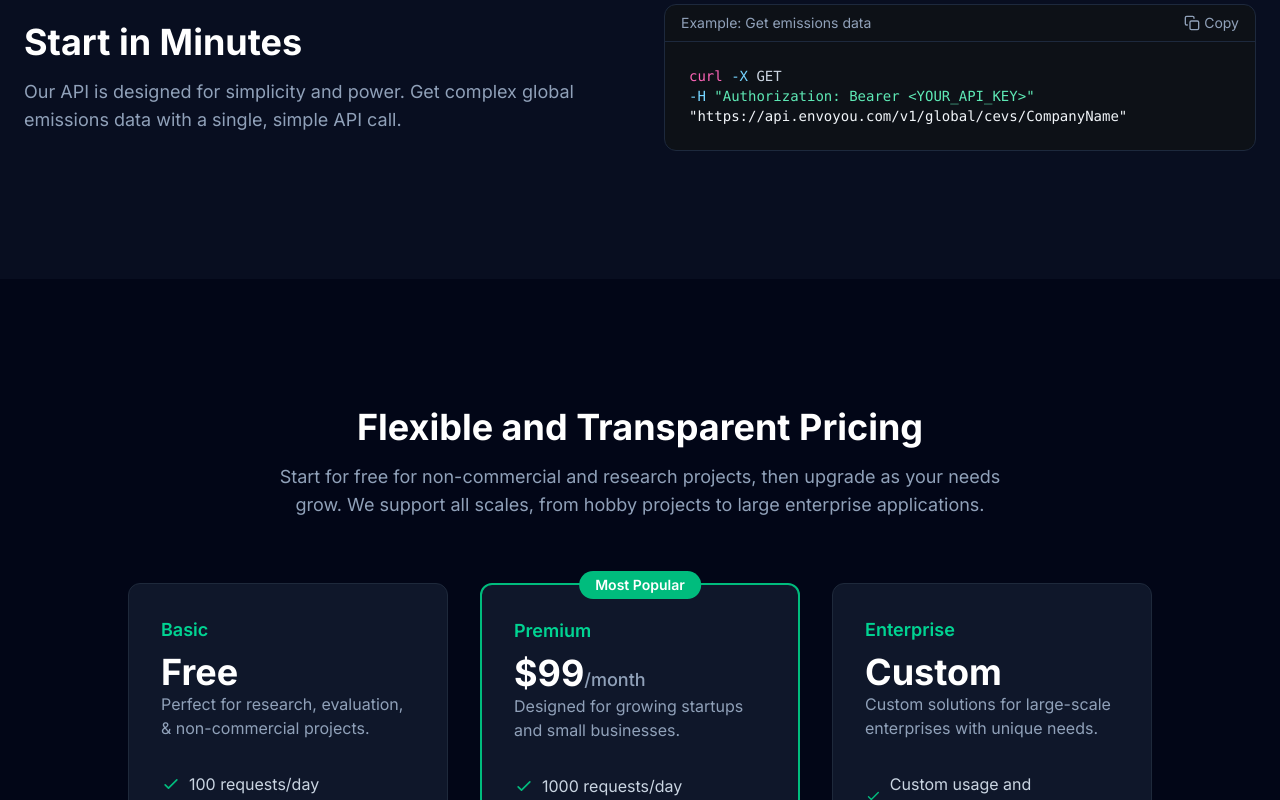
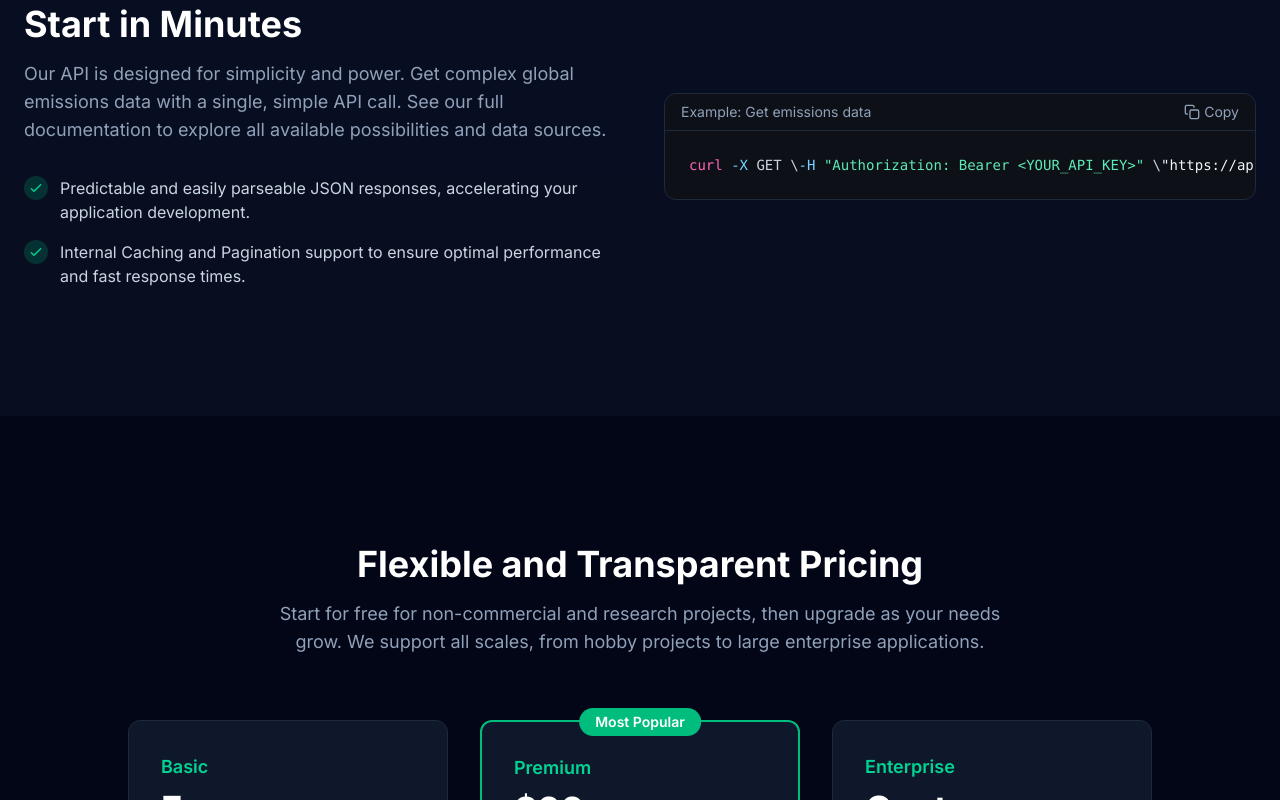
Before and after one commit to hk-dev13/envoyou-page-react, a React (Vite) app: page / in a window 1280 px wide. Shown: the part 4140-4940 px from the top of the page. Built offline with nearby package versions, Linux system fonts and the light colour scheme.

Commit message:
Refactor CodeExampleSection and PricingSection: Update content and improve layout; change request limits from daily to hourly. Remove unused scroll-reveal styles from index.css.

```diff
--- a/src/components/CodeExampleSection.jsx
+++ b/src/components/CodeExampleSection.jsx
@@ -26,35 +26,37 @@ const CodeExampleSection = () => {
   };
 
   return (
-    <section id="docs" className="py-20 sm:py-32 bg-slate-900/50" data-aos="fade-up">
+    <section id="docs" className="py-20 sm:py-32 bg-slate-900/50">
             <div className="container mx-auto px-6">
                 <div className="grid grid-cols-1 lg:grid-cols-2 gap-12 items-center">
-          <div>
+                    <div data-aos="fade-up">
                         <h3 className="text-3xl md:text-4xl font-bold text-white">Start in Minutes</h3>
                         <p className="mt-4 text-lg text-slate-400">
-              Our API is designed for simplicity and power. Get complex global emissions data with a single, simple API call.
+                            Our API is designed for simplicity and power. Get complex global emissions data with a single, simple API call. See our full documentation to explore all available possibilities and data sources.
                         </p>
-            {/* ... Konten lainnya ... */}
+                        <div className="mt-8 space-y-4">
+                            <div className="flex items-start space-x-3">
+                                <div className="w-6 h-6 rounded-full bg-emerald-500/20 flex items-center justify-center flex-shrink-0"><svg className="w-4 h-4 text-emerald-400" fill="none" stroke="currentColor" viewBox="0 0 24 24"><path strokeLinecap="round" strokeLinejoin="round" strokeWidth="2" d="M5 13l4 4L19 7"></path></svg></div>
+                                <p className="text-slate-300">Predictable and easily parseable JSON responses, accelerating your application development.</p>
                             </div>
-          <div>
+                            <div className="flex items-start space-x-3">
+                               <div className="w-6 h-6 rounded-full bg-emerald-500/20 flex items-center justify-center flex-shrink-0"><svg className="w-4 h-4 text-emerald-400" fill="none" stroke="currentColor" viewBox="0 0 24 24"><path strokeLinecap="round" strokeLinejoin="round" strokeWidth="2" d="M5 13l4 4L19 7"></path></svg></div>
+                                <p className="text-slate-300">Internal Caching and Pagination support to ensure optimal performance and fast response times.</p>
+                            </div>
+                        </div>
+                    </div>
+                    <div data-aos="fade-up" data-aos-delay="200">
                         <div className="bg-[#0D1117] rounded-xl border border-slate-800 overflow-hidden">
                             <div className="px-4 py-2 border-b border-slate-800 flex justify-between items-center">
                                 <span className="text-sm text-slate-400">Example: Get emissions data</span>
-                <button
-                  onClick={handleCopy}
-                  className={`text-sm hover:text-white transition-colors flex items-center space-x-1 ${copyButtonText === 'Copied!' ? 'text-emerald-400' : 'text-slate-400'}`}
-                >
+                                <button id="copyBtn" className="text-sm text-slate-400 hover:text-white transition-colors flex items-center space-x-1">
                                     <svg xmlns="http://www.w3.org/2000/svg" width="16" height="16" viewBox="0 0 24 24" fill="none" stroke="currentColor" strokeWidth="2" strokeLinecap="round" strokeLinejoin="round"><rect x="9" y="9" width="13" height="13" rx="2" ry="2"></rect><path d="M5 15H4a2 2 0 0 1-2-2V4a2 2 0 0 1 2-2h9a2 2 0 0 1 2 2v1"></path></svg>
-                  <span>{copyButtonText}</span>
+                                    <span id="copyBtnText">Copy</span>
                                 </button>
                             </div>
-              <pre ref={codeBlockRef} className="p-6 text-sm overflow-x-auto">
-                <code className="language-bash">
-                  <span className="text-pink-400">curl</span> <span className="text-sky-300">-X</span> GET<br />
-                  <span className="text-sky-300">-H</span> <span className="text-emerald-300">"Authorization: Bearer &lt;YOUR_API_KEY&gt;"</span><br />
-                  <span className="text-slate-100">"https://api.envoyou.com/v1/global/cevs/CompanyName"</span>
-                </code>
-              </pre>
+                            <pre className="p-6 text-sm overflow-x-auto" id="codeBlock"><code className="language-bash"><span className="text-pink-400">curl</span> <span className="text-sky-300">-X</span> GET \
+  <span className="text-sky-300">-H</span> <span className="text-emerald-300">"Authorization: Bearer &lt;YOUR_API_KEY&gt;"</span> \
+  <span className="text-slate-100">"https://api.envoyou.com/v1/global/cevs/CompanyName"</span></code></pre>
                         </div>
                     </div>
                 </div>
--- a/src/components/PricingSection.jsx
+++ b/src/components/PricingSection.jsx
@@ -18,7 +18,7 @@ const PricingSection = () => {
                         <p className="mt-2 text-4xl font-bold text-white">Free</p>
                         <p className="text-slate-400">Perfect for research, evaluation, & non-commercial projects.</p>
                         <ul className="mt-8 space-y-4 text-slate-300 flex-grow">
-                            <li className="flex items-center"><svg className="w-5 h-5 text-emerald-500 mr-2" fill="none" stroke="currentColor" viewBox="0 0 24 24"><path strokeLinecap="round" strokeLinejoin="round" strokeWidth="2" d="M5 13l4 4L19 7"></path></svg>100 requests/day</li>
+                            <li className="flex items-center"><svg className="w-5 h-5 text-emerald-500 mr-2" fill="none" stroke="currentColor" viewBox="0 0 24 24"><path strokeLinecap="round" strokeLinejoin="round" strokeWidth="2" d="M5 13l4 4L19 7"></path></svg>100 requests/hour</li>
                             <li className="flex items-center"><svg className="w-5 h-5 text-emerald-500 mr-2" fill="none" stroke="currentColor" viewBox="0 0 24 24"><path strokeLinecap="round" strokeLinejoin="round" strokeWidth="2" d="M5 13l4 4L19 7"></path></svg>Access to core emissions & country data</li>
                             <li className="flex items-center"><svg className="w-5 h-5 text-emerald-500 mr-2" fill="none" stroke="currentColor" viewBox="0 0 24 24"><path strokeLinecap="round" strokeLinejoin="round" strokeWidth="2" d="M5 13l4 4L19 7"></path></svg>Support via the GitHub community</li>
                         </ul>
@@ -31,7 +31,7 @@ const PricingSection = () => {
                         <p className="mt-2 text-4xl font-bold text-white">$99<span className="text-lg font-medium text-slate-400">/month</span></p>
                         <p className="text-slate-400">Designed for growing startups and small businesses.</p>
                         <ul className="mt-8 space-y-4 text-slate-300 flex-grow">
-                            <li className="flex items-center"><svg className="w-5 h-5 text-emerald-500 mr-2" fill="none" stroke="currentColor" viewBox="0 0 24 24"><path strokeLinecap="round" strokeLinejoin="round" strokeWidth="2" d="M5 13l4 4L19 7"></path></svg>1000 requests/day</li>
+                            <li className="flex items-center"><svg className="w-5 h-5 text-emerald-500 mr-2" fill="none" stroke="currentColor" viewBox="0 0 24 24"><path strokeLinecap="round" strokeLinejoin="round" strokeWidth="2" d="M5 13l4 4L19 7"></path></svg>1000 requests/hour</li>
                             <li className="flex items-center"><svg className="w-5 h-5 text-emerald-500 mr-2" fill="none" stroke="currentColor" viewBox="0 0 24 24"><path strokeLinecap="round" strokeLinejoin="round" strokeWidth="2" d="M5 13l4 4L19 7"></path></svg>All features from the Basic plan</li>
                             <li className="flex items-center"><svg className="w-5 h-5 text-emerald-500 mr-2" fill="none" stroke="currentColor" viewBox="0 0 24 24"><path strokeLinecap="round" strokeLinejoin="round" strokeWidth="2" d="M5 13l4 4L19 7"></path></svg>Access to analytics & CEVS scores</li>
                             <li className="flex items-center"><svg className="w-5 h-5 text-emerald-500 mr-2" fill="none" stroke="currentColor" viewBox="0 0 24 24"><path strokeLinecap="round" strokeLinejoin="round" strokeWidth="2" d="M5 13l4 4L19 7"></path></svg>Priority support via email</li>
--- a/src/index.css
+++ b/src/index.css
@@ -23,13 +23,4 @@
     transform: translateY(-5px);
     box-shadow: 0 10px 25px -5px rgba(16, 185, 129, 0.1);
   }
-  .scroll-reveal {
-    opacity: 0;
-    transform: translateY(30px);
-    transition: opacity 0.6s ease-out, transform 0.6s ease-out;
-  }
-  .scroll-reveal.active {
-    opacity: 1;
-    transform: translateY(0);
-  }
 }
```
Lines whose indentation alone changed are shown as unchanged.
